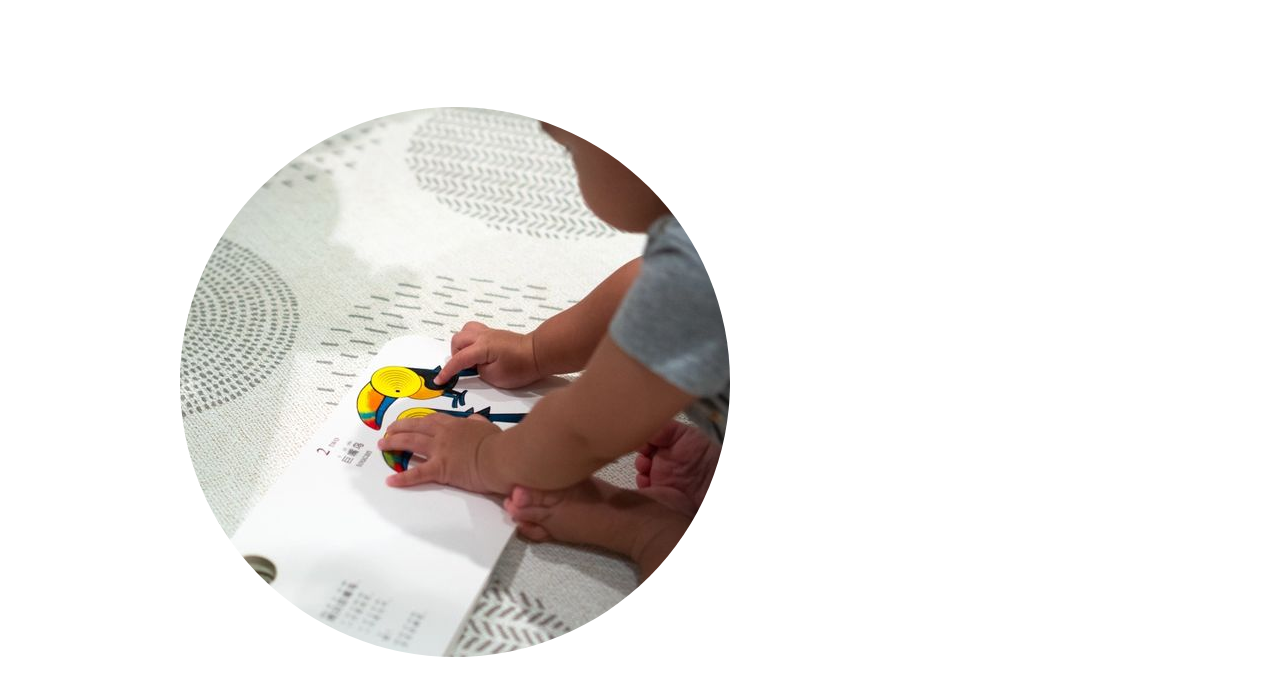
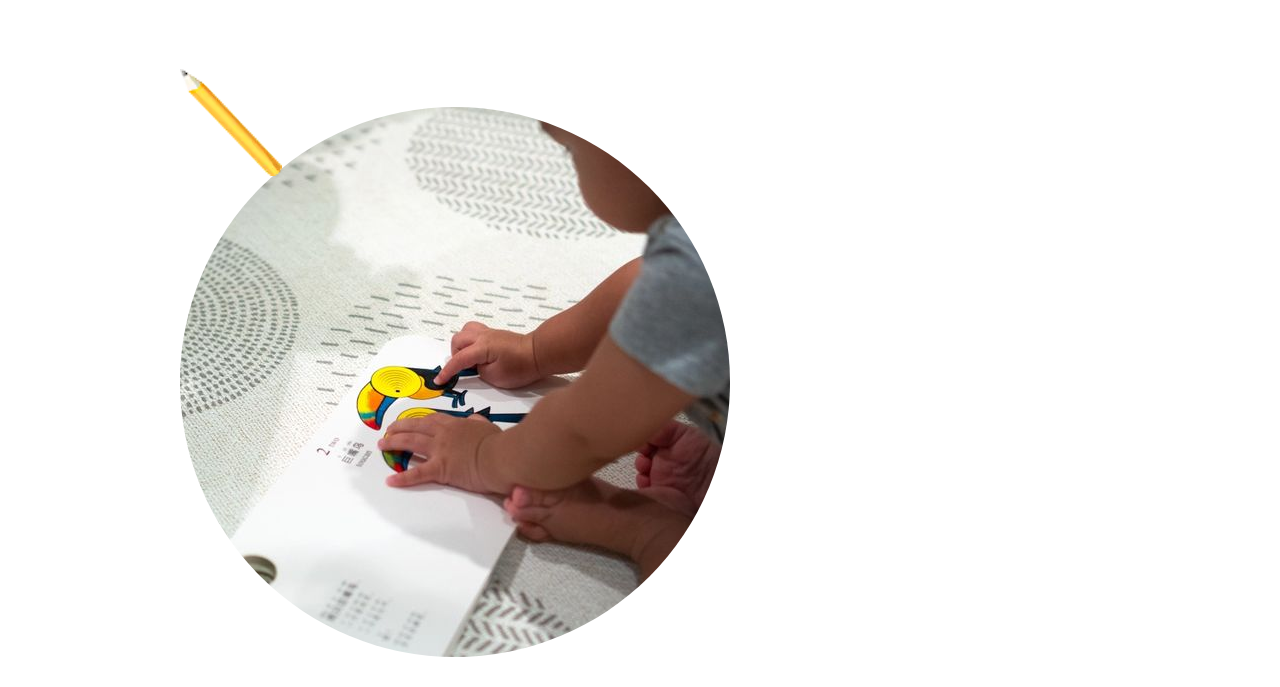
Before and after one commit to AdnanAfsari/Otterdev-Test, a Gatsby site: page / in a window 1280 px wide. Shown: the part 113-800 px from the top of the page. Built offline with nearby package versions, Linux system fonts and the light colour scheme; Gatsby itself is replaced by a stand-in of ours.

Commit message:
Pencil positined

```diff
--- a/src/components/banner.js
+++ b/src/components/banner.js
@@ -21,6 +21,31 @@ const Banner = () => (
 			}}>
 			<img style={{borderRadius: '9990px'}} src={t1} alt="t1" />
 		</div>
+		<div
+			style={{
+				position: 'absolute',
+				top: '10.1rem'
+			}}>
+			<img style={{}} src={pencil} alt="t1" />
+		</div>
+		{/* <div
+			style={{
+				position: 'absolute'
+			}}>
+			<img style={{}} src={ball} alt="t1" />
+		</div>
+		<div
+			style={{
+				position: 'absolute'
+			}}>
+			<img style={{ borderRadius: '9990px' }} src={ruler} alt="t1" />
+		</div>
+		<div
+			style={{
+				position: 'absolute'
+			}}>
+			<img style={{ borderRadius: '9990px' }} src={trophy} alt="t1" />
+		</div> */}
 	</section>
 )
 
```
